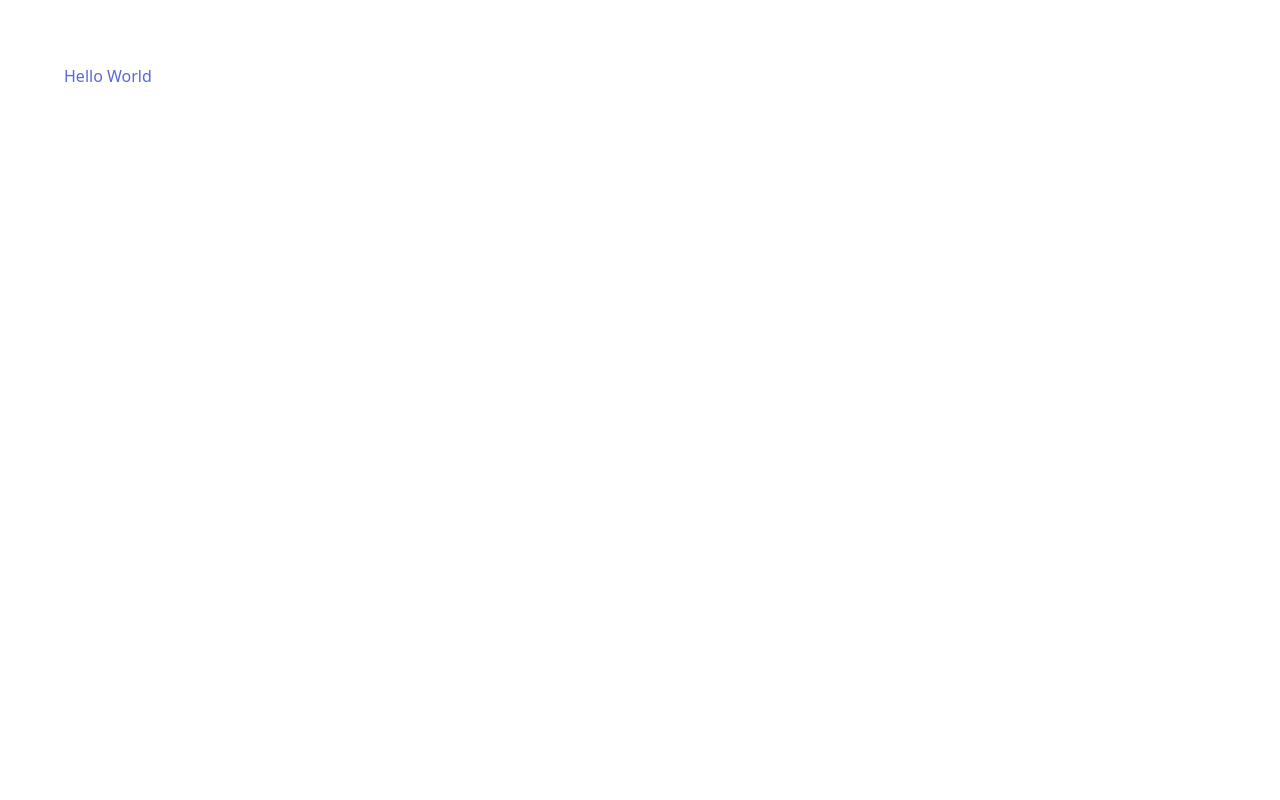
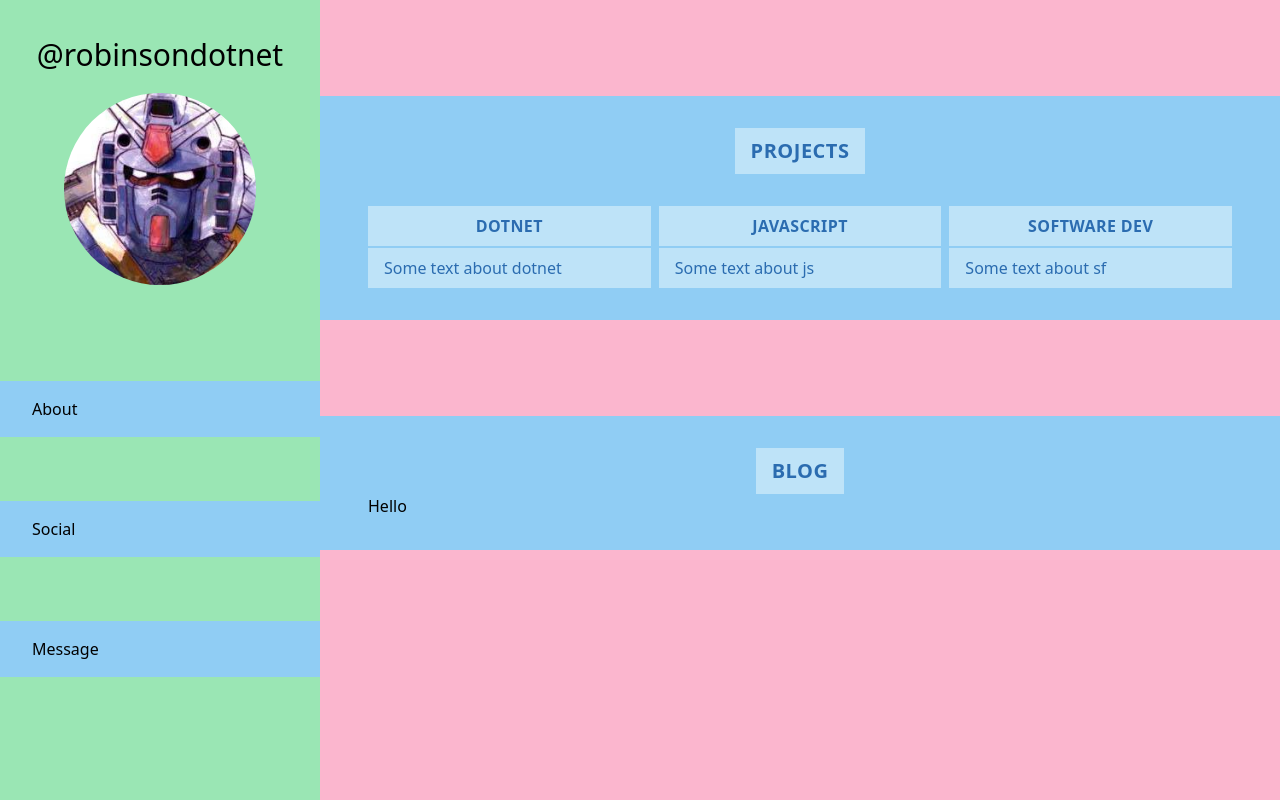
Before and after one commit to robinsondotnet/react_portfolio, a Gatsby site: page / in a window 1280 px wide. Built offline with nearby package versions, Linux system fonts and the light colour scheme; Gatsby itself is replaced by a stand-in of ours.

Commit message:
Basic Block Component
Co-authored-by: Alex Luong <alex@alexluong.com>

```diff
--- a/package.json
+++ b/package.json
@@ -14,6 +14,7 @@
   "dependencies": {
     "@mdx-js/mdx": "^1.5.1",
     "@mdx-js/react": "^1.5.1",
+    "classnames": "^2.2.6",
     "gatsby": "^2.18.7",
     "gatsby-plugin-mdx": "^1.0.59",
     "gatsby-plugin-postcss": "^2.1.16",
--- /dev/null
+++ b/src/components/Block/Block.tsx
@@ -0,0 +1,25 @@
+import React from "react";
+import classNames from "classnames";
+
+interface BlockProps {
+  className?: string;
+  title: string;
+}
+
+const Block: React.FC<BlockProps> = ({ children, title, className }) => {
+  return (
+    <div className={classNames(className, "bg-blue-300 px-12 py-8 my-24")}>
+      <div className="flex justify-center">
+        <div className="bg-blue-200 px-4 py-2">
+          <h1 className="text-xl text-blue-700 font-bold uppercase tracking-wide">
+            {title}
+          </h1>
+        </div>
+      </div>
+
+      {children}
+    </div>
+  );
+};
+
+export default Block;
--- /dev/null
+++ b/src/components/Block/index.ts
@@ -0,0 +1 @@
+export { default } from "./Block";
--- a/src/components/Sample/Sample.tsx
+++ /dev/null
@@ -1,11 +0,0 @@
-import React from "react";
-
-const Sample: React.FC<{}> = () => {
-  return (
-    <div>
-      <p>Sample</p>
-    </div>
-  );
-};
-
-export default Sample;
--- a/src/components/Sample/index.ts
+++ /dev/null
@@ -1 +0,0 @@
-export { default } from "./Sample";
--- a/src/pages/index.tsx
+++ b/src/pages/index.tsx
@@ -1,9 +1,82 @@
 import React from "react";
+import classNames from "classnames";
+import Block from "../components/Block";
+
+interface LeftBlockProps {
+  className?: string;
+  size?: "sm" | "md" | "lg";
+}
+
+const LeftBlock: React.FC<LeftBlockProps> = ({
+  children,
+  className,
+  size = "md"
+}) => {
+  return (
+    <div
+      className={classNames(className, "bg-blue-300", {
+        "px-4 py-2 my-8": size === "sm",
+        "px-8 py-4 my-16": size === "md",
+        "px-12 py-8 my-24": size === "lg"
+      })}
+    >
+      {children}
+    </div>
+  );
+};
+
+interface ProjectProps {
+  title: string;
+  className?: string;
+}
+
+const Project: React.FC<ProjectProps> = ({ children, className, title }) => {
+  return (
+    <div className={classNames(className, "bg-blue-200 w-1/3 text-blue-700")}>
+      <div className="border-b-2 border-blue-300 py-2">
+        <h2 className="text-center font-bold  uppercase tracking-wide">
+          {title}
+        </h2>
+      </div>
+      <div className="py-2 px-4">{children}</div>
+    </div>
+  );
+};
 
 const IndexPage: React.FC<{}> = () => {
   return (
-    <div className="p-16 text-indigo-600">
-      <p>Hello World</p>
+    <div className="min-h-screen flex bg-indigo-300">
+      <div className="bg-green-300 w-1/3">
+        <div className="flex justify-center items-center flex-col py-8">
+          <h1 className="text-3xl mb-4">@robinsondotnet</h1>
+
+          <img src="/logo.jpg" alt="robot" className="rounded-full w-48 h-48" />
+        </div>
+
+        <LeftBlock>About</LeftBlock>
+
+        <LeftBlock>Social</LeftBlock>
+
+        <LeftBlock>Message</LeftBlock>
+      </div>
+
+      <div className="bg-pink-300 w-full">
+        <Block title="Projects">
+          <div className="mt-8 flex justify-between">
+            <Project title="DotNet">Some text about dotnet</Project>
+            <Project title="JavaScript" className="mx-2">
+              Some text about js
+            </Project>
+            <Project title="Software Dev">Some text about sf</Project>
+          </div>
+        </Block>
+
+        <Block title="Blog">
+          <div>
+            <p>Hello</p>
+          </div>
+        </Block>
+      </div>
     </div>
   );
 };
```
Also changed, not shown: public/logo.jpg (added), src/components/Block/Block.spec.tsx (renamed from src/components/Sample/Sample.spec.tsx), static/logo.jpg (added), 1 other file.
